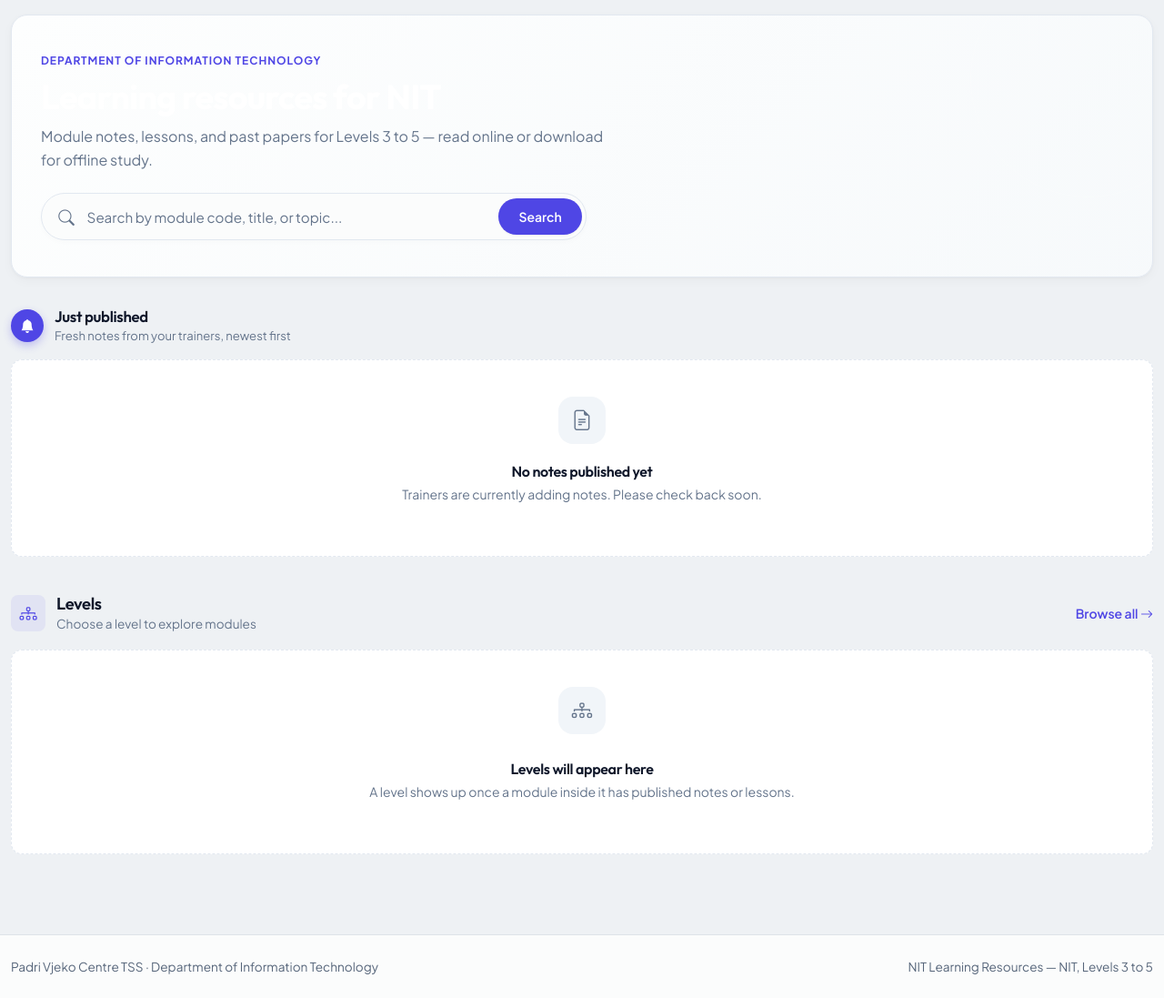
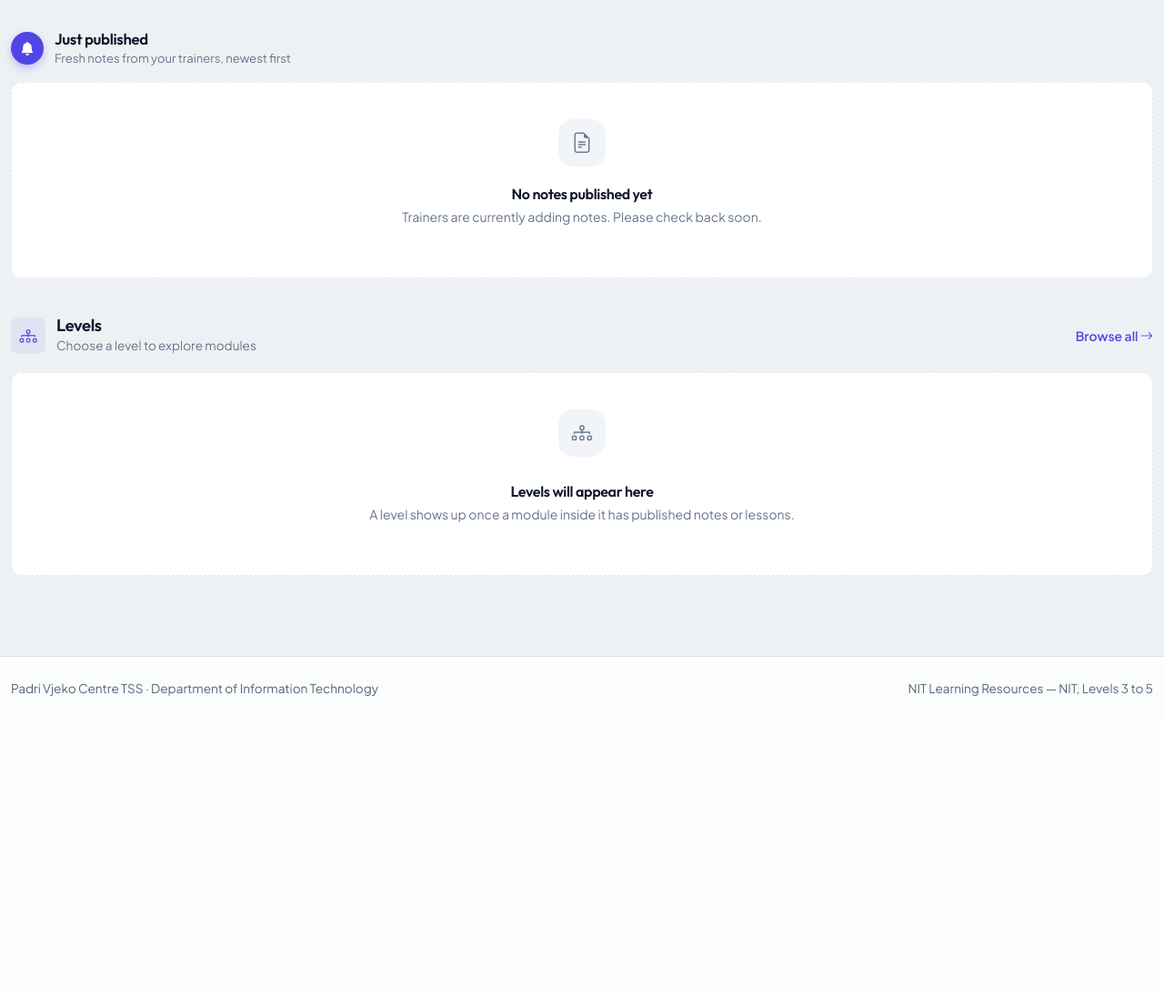
Before and after one commit to JeanMarieIradukunda/NIT-NOTES, a Django app: page / in a window 1280 px wide. Shown: the part 64-1161 px from the top of the page at 91% size. After the commit the page ends 829 px from the top, so only its background shows below. Run offline with Django 5.2, Linux system fonts and the light colour scheme; data that the repository does not hold is empty; some libraries are stand-ins or nearby versions.

Commit message:
Upgraded Dashboard removied Hero section

```diff
--- a/templates/core/dashboard.html
+++ b/templates/core/dashboard.html
@@ -41,91 +41,10 @@
     -webkit-font-smoothing: antialiased;
   }
 
-  h1, h2, h3, h4, h5, h6, .hero-title {
+  h1, h2, h3, h4, h5, h6 {
     font-family: var(--font-heading);
     letter-spacing: -0.02em;
     color: var(--clr-slate-dark);
-  }
-
-  /* ---- Hero Styling ---- */
-  .hero {
-    position: relative;
-    padding: 2.5rem 2rem;
-    margin-top: 1rem;
-    margin-bottom: 2rem;
-    background: linear-gradient(135deg, rgba(255,255,255,0.9) 0%, rgba(248,250,252,0.9) 100%);
-    border: 1px solid var(--clr-border);
-    border-radius: var(--radius-lg);
-    box-shadow: var(--shadow-subtle);
-  }
-
-  .hero .eyebrow {
-    font-size: 0.75rem;
-    font-weight: 700;
-    text-transform: uppercase;
-    letter-spacing: 0.08em;
-    color: var(--clr-primary);
-    margin-bottom: 0.5rem;
-  }
-
-  .hero h1 {
-    font-size: clamp(1.75rem, 3vw, 2.35rem);
-    font-weight: 700;
-    line-height: 1.2;
-    margin-bottom: 0.5rem;
-  }
-
-  .hero p {
-    color: var(--clr-slate-muted);
-    font-size: 1rem;
-    max-width: 620px;
-    margin-bottom: 1.5rem;
-  }
-
-  /* Search Container */
-  .hero-search {
-    position: relative;
-    max-width: 600px;
-    display: flex;
-    align-items: center;
-  }
-
-  .hero-search i.bi-search {
-    position: absolute;
-    left: 1.2rem;
-    color: var(--clr-slate-muted);
-    font-size: 1.1rem;
-    pointer-events: none;
-  }
-
-  .hero-search .form-control {
-    padding: 0.85rem 1rem 0.85rem 3.1rem;
-    border-radius: 999px;
-    border: 1px solid var(--clr-border);
-    font-size: 0.95rem;
-    box-shadow: 0 2px 6px rgba(0,0,0,0.02);
-    transition: var(--transition);
-  }
-
-  .hero-search .form-control:focus {
-    border-color: var(--clr-primary);
-    box-shadow: 0 0 0 4px var(--clr-primary-light);
-  }
-
-  .hero-search .btn-primary {
-    position: absolute;
-    right: 5px;
-    border-radius: 999px;
-    padding: 0.55rem 1.4rem;
-    font-weight: 600;
-    font-size: 0.875rem;
-    background-color: var(--clr-primary);
-    border: none;
-    transition: var(--transition);
-  }
-
-  .hero-search .btn-primary:hover {
-    background-color: var(--clr-primary-hover);
   }
 
   /* ---- Common Cards & Panels ---- */
@@ -377,17 +296,6 @@
 {% block content %}
 <div class="container-xxl pb-4">
 
-  <!-- Hero Banner -->
-  <section class="hero" aria-labelledby="hero-title">
-    <p class="eyebrow">{{ BRAND.department }}</p>
-    <h1 id="hero-title">Learning resources for NIT</h1>
-    <p>Module notes, lessons, and past papers for Levels 3 to 5 — read online or download for offline study.</p>
-    <form class="hero-search" role="search" action="{% url 'core:search' %}" method="get">
-      <i class="bi bi-search" aria-hidden="true"></i>
-      <input type="search" name="q" class="form-control" placeholder="Search by module code, title, or topic..." aria-label="Search the library">
-      <button class="btn btn-primary" type="submit">Search</button>
-    </form>
-  </section>
 
   <!-- Just Published Spotlight -->
   <section class="whats-new" aria-labelledby="whats-new-title">
```
